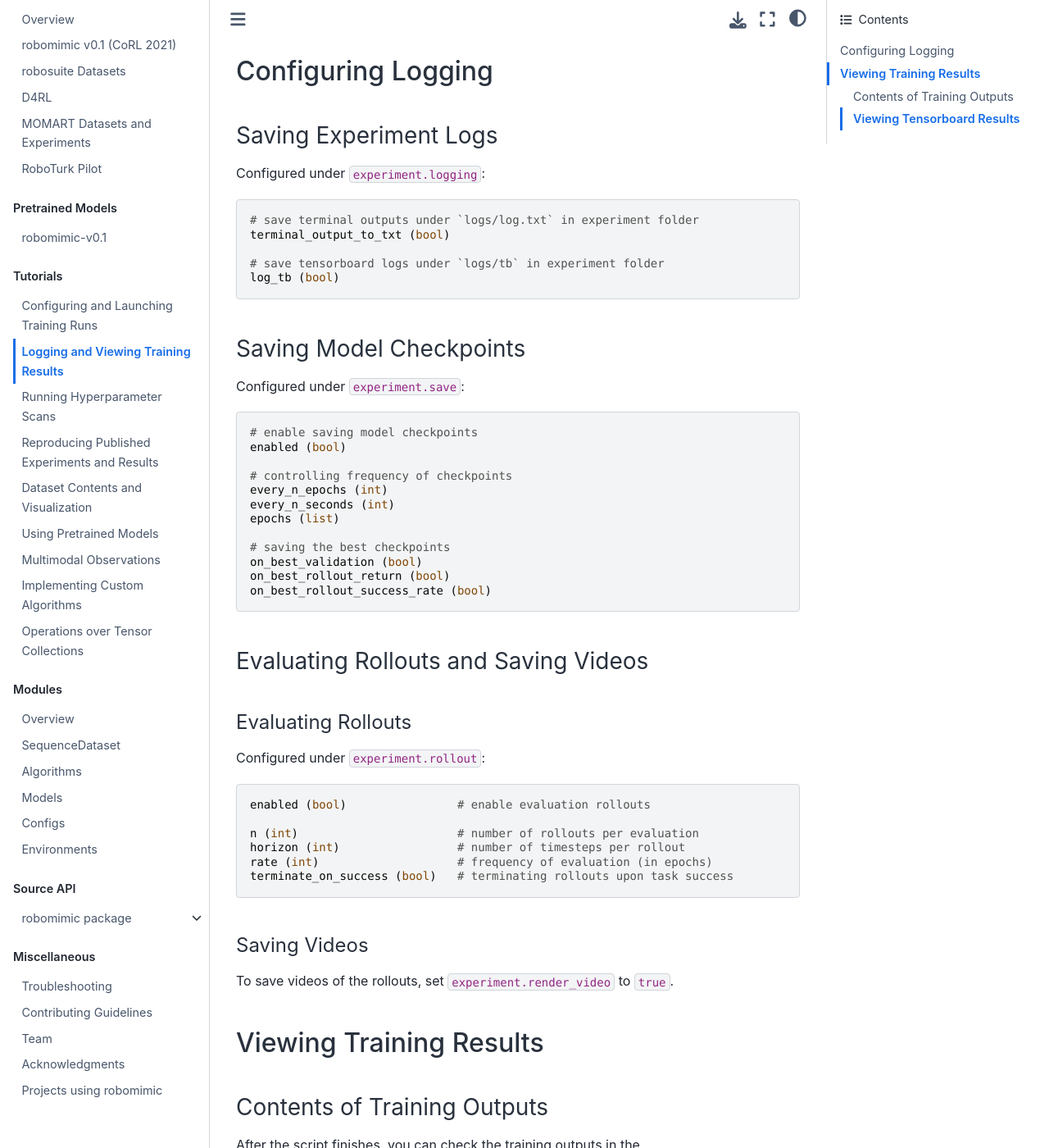
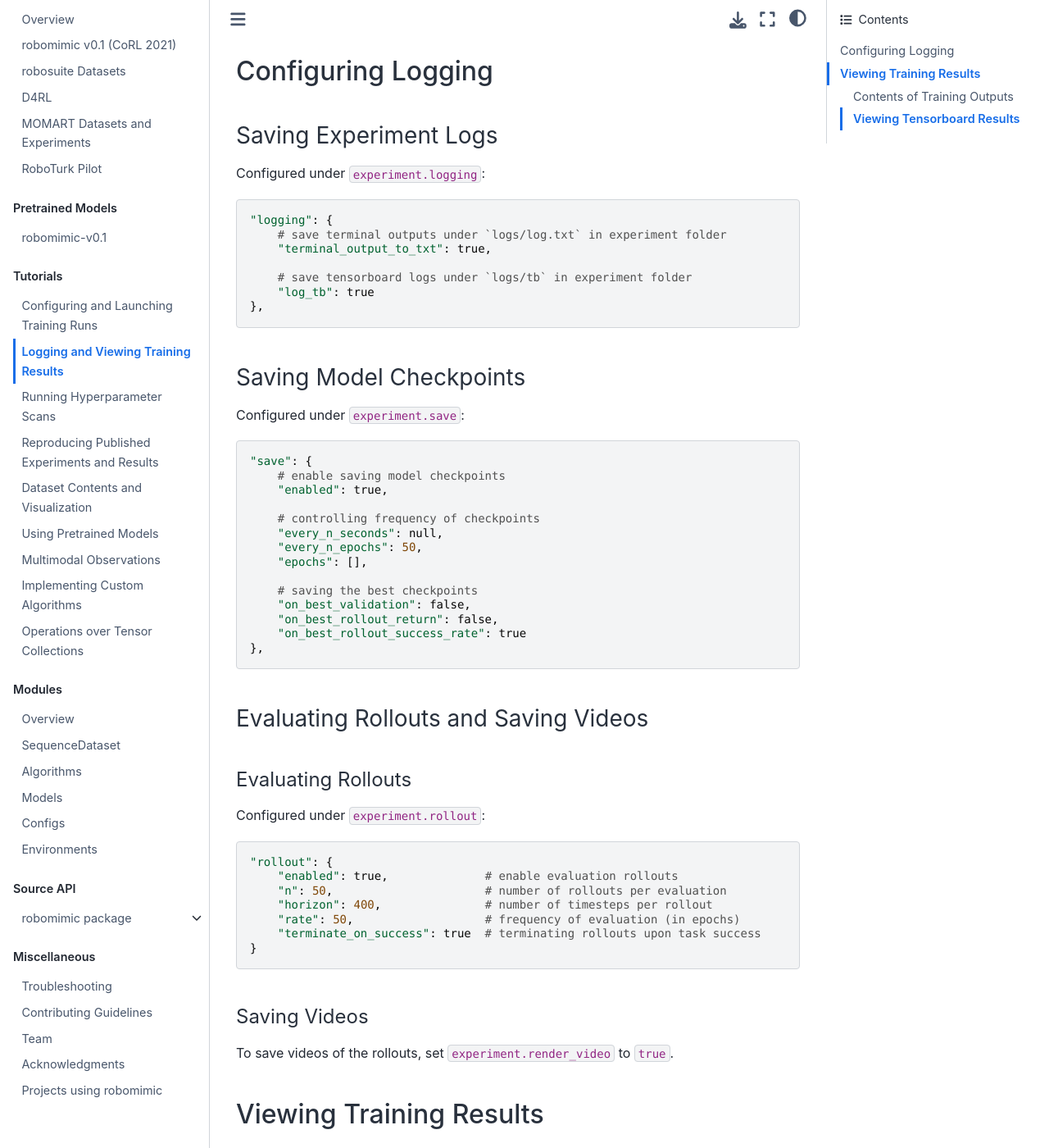
Before and after one commit to ARISE-Initiative/robomimic, a Sphinx documentation site: the page built from docs/tutorials/viewing_results.md, in a window 1280 px wide and 1400 px high, scrolled down 209 px. Shown: the whole window at 82% size. Built offline with Sphinx 7.4.7 and the Sphinx Book theme 1.1.4, drawn with Linux system fonts in a browser that asks for light colours; pages that are not in the unit, such as notebooks, are missing from menus; some of the changed text lies outside the part shown.

Commit message:
(docs) updated logging and viewing results page - json comments, viewing tensorboard results

````diff
--- a/docs/tutorials/viewing_results.md
+++ b/docs/tutorials/viewing_results.md
@@ -7,40 +7,45 @@
 ### Saving Experiment Logs
 Configured under `experiment.logging`:
 ```
-# save terminal outputs under `logs/log.txt` in experiment folder
-terminal_output_to_txt (bool)
+"logging": {
+    # save terminal outputs under `logs/log.txt` in experiment folder
+    "terminal_output_to_txt": true,
 
-# save tensorboard logs under `logs/tb` in experiment folder
-log_tb (bool)
+    # save tensorboard logs under `logs/tb` in experiment folder
+    "log_tb": true
+},
 ```
 
 ### Saving Model Checkpoints
 Configured under `experiment.save`:
 ```
-# enable saving model checkpoints
-enabled (bool)
+"save": {
+    # enable saving model checkpoints
+    "enabled": true,
 
-# controlling frequency of checkpoints
-every_n_epochs (int)
-every_n_seconds (int)
-epochs (list)
+    # controlling frequency of checkpoints
+    "every_n_seconds": null,
+    "every_n_epochs": 50,
+    "epochs": [],
 
-# saving the best checkpoints
-on_best_validation (bool)
-on_best_rollout_return (bool)
-on_best_rollout_success_rate (bool)
+    # saving the best checkpoints
+    "on_best_validation": false,
+    "on_best_rollout_return": false,
+    "on_best_rollout_success_rate": true
+},
 ```
 
 ### Evaluating Rollouts and Saving Videos
 #### Evaluating Rollouts
 Configured under `experiment.rollout`:
 ```
-enabled (bool)                # enable evaluation rollouts
-
-n (int)                       # number of rollouts per evaluation
-horizon (int)                 # number of timesteps per rollout
-rate (int)                    # frequency of evaluation (in epochs)
-terminate_on_success (bool)   # terminating rollouts upon task success
+"rollout": {
+    "enabled": true,              # enable evaluation rollouts
+    "n": 50,                      # number of rollouts per evaluation
+    "horizon": 400,               # number of timesteps per rollout
+    "rate": 50,                   # frequency of evaluation (in epochs)
+    "terminate_on_success": true  # terminating rollouts upon task success
+}
 ```
 
 #### Saving Videos
@@ -72,13 +77,16 @@
 $ tensorboard --logdir <experiment-log-dir> --bind_all
 ```
 Below is a snapshot of the tensorboard dashboard:
+<a href="../images/tensorboard.png" target="_blank">
 <p align="center">
   <img width="99.0%" src="../images/tensorboard.png">
 </p>
+</a>
 
 Experiment results (y-axis) are logged across epochs (x-axis).
 You may find the following logging metrics useful:
 - `Rollout/`: evaluation rollout metrics, eg. success rate, rewards, etc.
+  - `Rollout/Success_Rate/{envname}-max`: maximum success rate over time (this is the metric the [study paper](https://arxiv.org/abs/2108.03298) uses to evaluate baselines)
 - `Timing_Stats/`: time spent by the algorithm loading data, training, performing rollouts, etc.
 - `Timing_Stats/`: time spent by the algorithm loading data, training, performing rollouts, etc.
 - `Train/`: training stats
````
